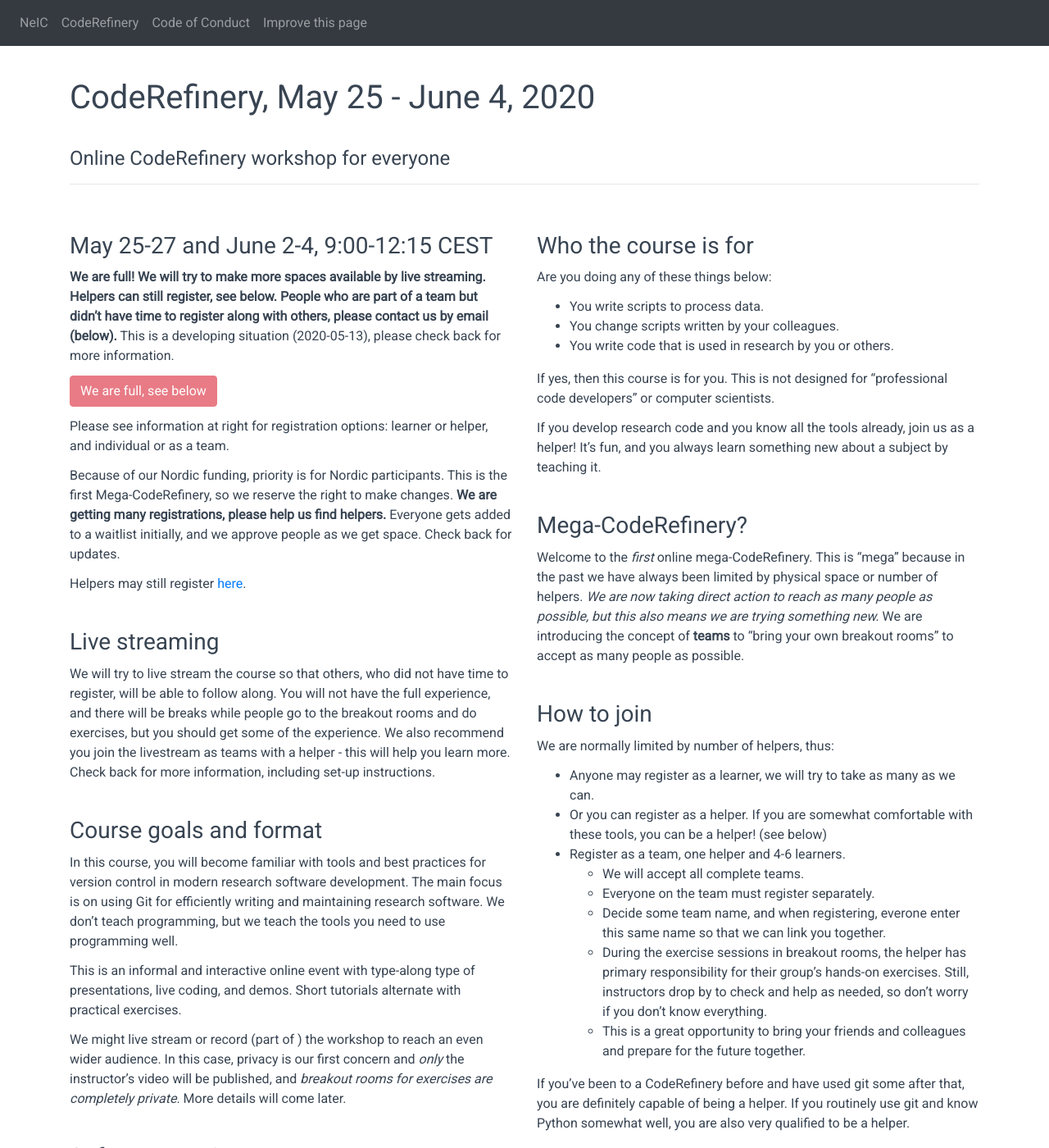
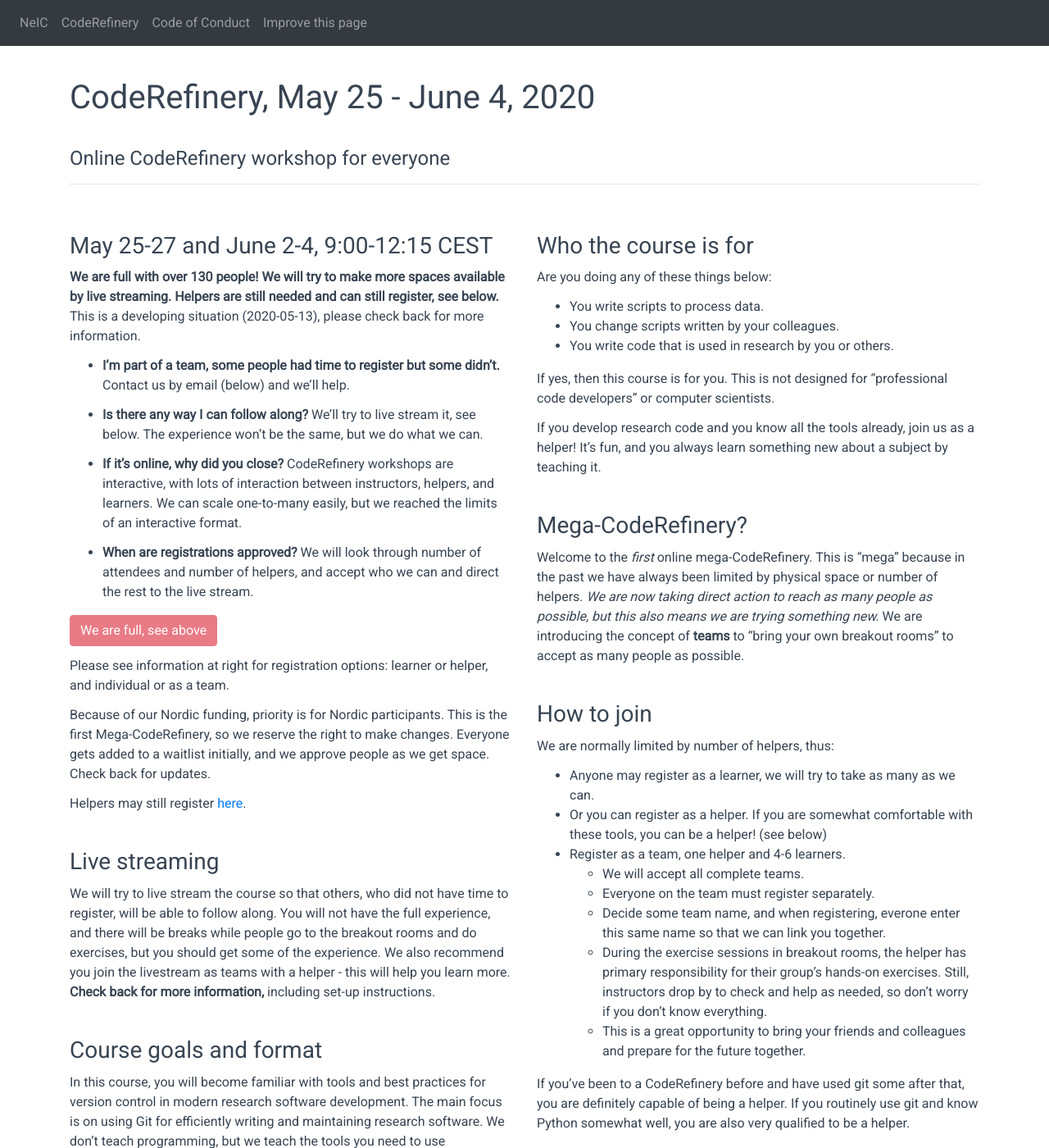
Before and after one commit to eglerean/2020-05-25-online, a Jekyll site: the page built from index.md, in a window 1280 px wide and 1400 px high. Shown: the whole window at 82% size. Built offline with Jekyll 4.4.1, drawn with Linux system fonts in a browser that asks for light colours; comment, search, counter and statistics services are not loaded.

Commit message:
We are full registration FAQ

```diff
--- a/left_column.md
+++ b/left_column.md
@@ -2,23 +2,39 @@
 
 ### May 25-27 and June 2-4, 9:00-12:15 CEST
 
-**We are full!  We will try to make more spaces available by live
-streaming.  Helpers can still register, see below.  People who are
-part of a team but didn't have time to register along with others,
-please contact us by email (below).**  This is a developing situation
+**We are full with over 130 people!  We will try to make more spaces
+available by live
+streaming.  Helpers are still needed and can still register, see
+below.**  This is a developing situation
 (2020-05-13), please check back for more information.
 
+* **I'm part of a team, some people had time to register but some
+  didn't.**  Contact us by email (below) and we'll help.
+
+* **Is there any way I can follow along?**  We'll try to live stream
+  it, see below.  The experience won't be the same, but we do what we
+  can.
+
+* **If it's online, why did you close?**  CodeRefinery workshops are
+  interactive, with lots of interaction between instructors, helpers,
+  and learners.  We can scale one-to-many easily, but we reached the
+  limits of an interactive format.
+
+* **When are registrations approved?**  We will look through number
+  of attendees and number of helpers, and accept who we can and direct
+  the rest to the live stream.
+
 <a class="btn btn-danger disabled" href="#" data-mode="1"
-target="_blank">We are full, see below</a>
+target="_blank">We are full, see above</a>
 
 Please see information at right for registration options: learner or
 helper, and individual or as a team.
 
 Because of our Nordic funding, priority is for Nordic participants.
 This is the first Mega-CodeRefinery, so we reserve the right to make
-changes.  **We are getting many registrations, please help us find
-helpers.**  Everyone gets added to a waitlist initially, and we
-approve people as we get space.  Check back for updates.
+changes.  Everyone gets added to a waitlist initially, and we
+approve people as we get space.  Check
+back for updates.
 
 Helpers may still register <a href="https://indico.neic.no/event/141/registrations/66/">here</a>.
 
@@ -29,8 +45,8 @@ time to register, will be able to follow along.  You will not have the
 full experience, and there will be breaks while people go to the
 breakout rooms and do exercises, but you should get some of the
 experience.  We also recommend you join the livestream as teams with a
-helper - this will help you learn more.  Check back for more
-information, including set-up instructions.
+helper - this will help you learn more.  **Check back for more
+information,** including set-up instructions.
 
 
 ### Course goals and format
```
